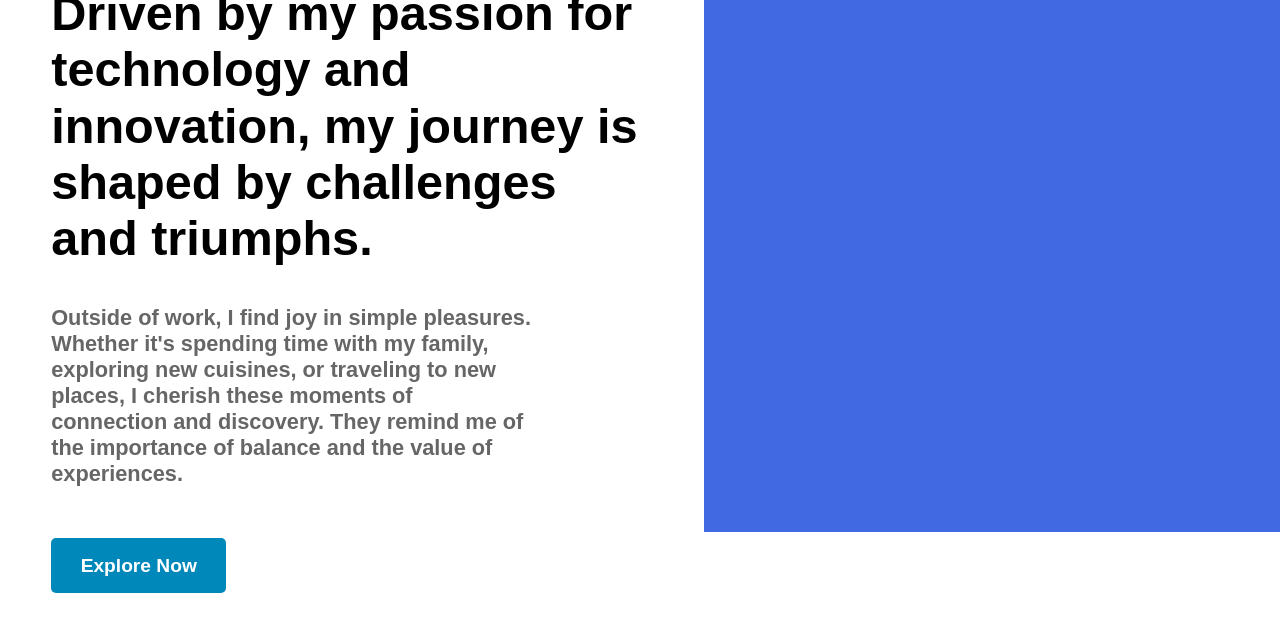
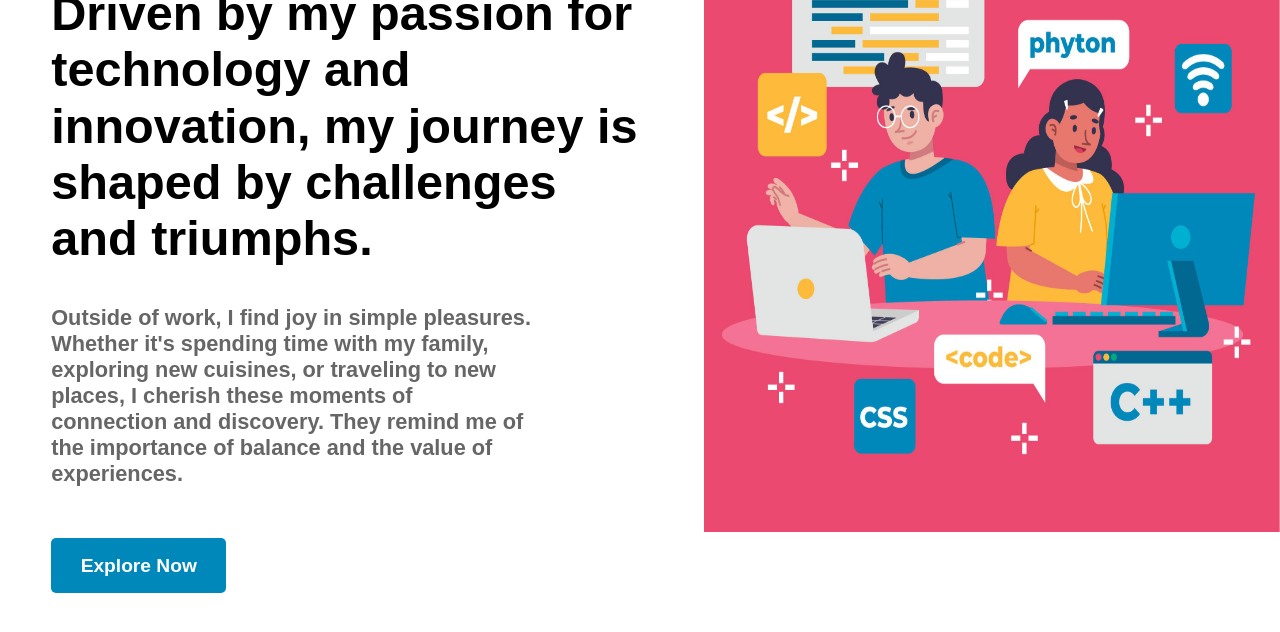
Before and after one commit to NajibHossain49/Responsive, a plain HTML site: page index.html in a window 1280 px wide. Shown: the part 268-900 px from the top of the page. Drawn offline with nearby package versions, Linux system fonts and the light colour scheme; the site is published under a folder, as on GitHub Pages, so addresses that start at the root find nothing.

Commit message:
Updated image source and alt text

```diff
--- a/index.html
+++ b/index.html
@@ -49,7 +49,7 @@
 
             <div class="right">
 
-                <img src="/images/image-1.jpg" alt="image">
+                <img src="images/image-1.jpg" alt="image">
             </div>
 
         </div>
```
